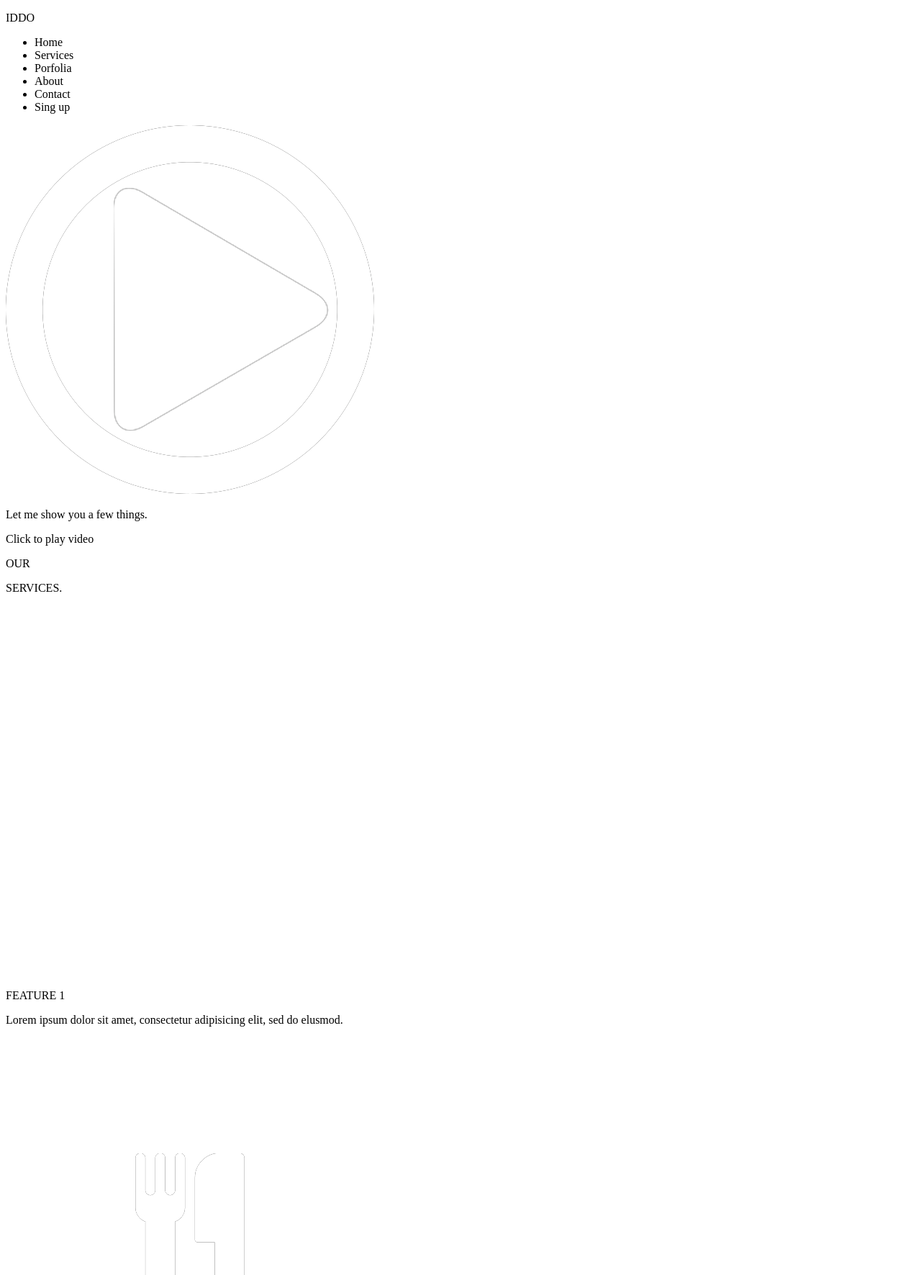
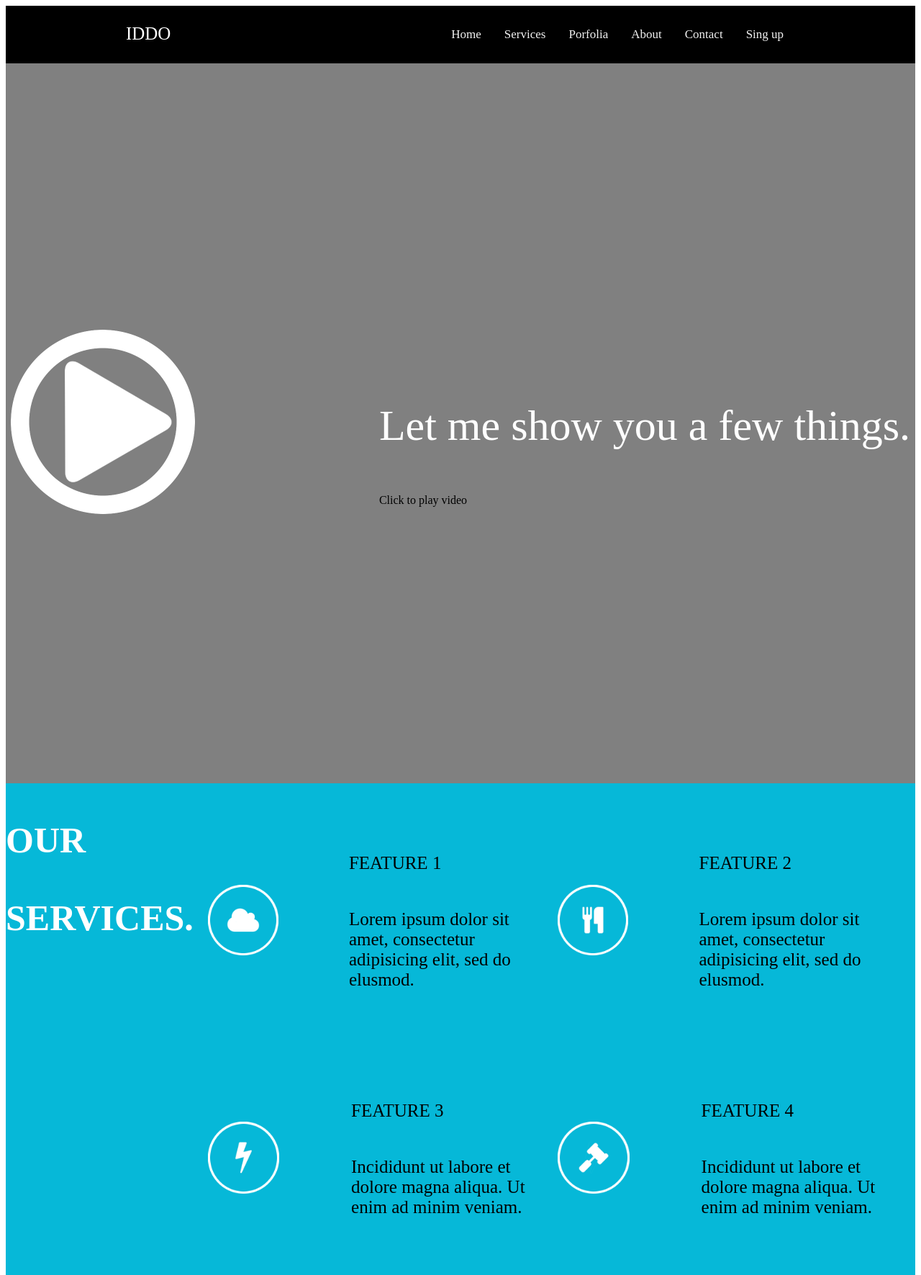
Before and after one commit to ArtyomButrim/BeginningsInFrontEnd, a plain HTML site: page index.html in a window 1280 px wide. Shown: the top 1771 px of the page at 72% size. Drawn offline with Linux system fonts and the light colour scheme.

Commit message:
Start make-up of site

```diff
--- /dev/null
+++ b/Style/style.css
@@ -0,0 +1,116 @@
+nav {
+    background-color: black;
+    overflow: hidden;
+}
+
+nav a {
+    float: left;
+    color: #f2f2f2;
+    text-align: center;
+    padding: 14px 16px;
+    text-decoration: none;
+    font-size: 17px;
+}
+
+nav a:hover {
+    background-color: white;
+    color: black;
+}
+
+nav a.active {
+    background-color: rgb(216, 216, 216);
+    color: black;
+}
+
+.sign_up_style {
+    margin-left: auto;
+}
+
+.nav_bar_style {
+    display: flex;
+    flex-direction: row;
+    justify-content: space-around;
+}
+
+.text_logo_style {
+    text-align: center;
+    color: white;
+    font-size: 25px;
+    display: inline-block;
+    vertical-align: middle;
+}
+
+.main_nav_style {
+    display: flex;
+    justify-content: space-around;
+}
+
+.video_content_style {
+    background-color: gray;
+    display: flex;
+    flex-direction: row;
+    justify-content: center;
+    align-items: center;
+    height: 1000px;
+}
+
+.video_content_style img {
+    width: 50%;
+}
+
+.video_content_text_style {
+    margin-top: 25px;
+    align-content: center;
+}
+
+.video_content_first_text_style {
+    font-size: 60px;
+    color: white;
+}
+
+.services_content_style {
+    display: flex;
+    background-color: rgb(6, 184, 216);
+    justify-content: space-around;
+    height: 700px;
+}
+
+.services_main_text_content_style {
+    color: white;
+    font-size: 50px;
+    font-weight: bold;
+}
+
+.services_content_style img {
+    width: 50%;
+}
+
+.feature_boxes_style {
+    display: grid;
+    grid-template-columns: repeat(2, 1fr);
+    grid-column-gap: 10px;
+    margin: 20px;
+}
+
+.feature_box_style {
+    display: flex;
+    flex-direction: row;
+    justify-content: space-around;
+    align-items: center;
+}
+
+.feature_box_text_style {
+    font-size: 25px;
+    display: flex;
+    flex-direction: column;
+}
+
+.dop_feature_content_style {
+    display: flex;
+    justify-content: center;
+    height: 250px;
+}
+
+.dop_feature_content_style img {
+    width: 25%;
+}
--- a/index.html
+++ b/index.html
@@ -4,35 +4,43 @@
 <head>
     <meta charset="UTF-8" />
     <title>IDDO Inc</title>
+    <link rel="stylesheet" href="Style/style.css" />
 </head>
 
 <body>
     <header>
-        <div>
+        <nav>
+            <div class="nav_bar_style">
+                <div class="text_logo_style">
                     <p>
                         IDDO
                     </p>
                 </div>
-
-        <nav>
+                <div>
                     <ul>
+                        <div class="main_nav_style">
                             <li><a>Home</a></li>
                             <li><a>Services</a></li>
                             <li><a>Porfolia</a></li>
                             <li><a>About</a></li>
                             <li><a>Contact</a></li>
+                            <div class="sign_up_style">
                                 <li><a>Sing up</a></li>
+                            </div>
+                        </div>
                     </ul>
+                </div>
+            </div>
         </nav>
     </header>
 
     <main>
-        <div>
+        <div class="video_content_style">
             <div>
                 <img src="Images/Play_image.png">
             </div>
-            <div>
-                <div>
+            <div class="video_content_text_style">
+                <div class="video_content_first_text_style">
                     <p>
                         Let me show you a few things.
                     </p>
@@ -43,8 +51,8 @@
             </div>
         </div>
 
-        <div>
-            <div>
+        <div class="services_content_style">
+            <div class="services_main_text_content_style">
                 <div>
                     <p>
                         OUR
@@ -56,12 +64,12 @@
                     </p>
                 </div>
             </div>
-            <div>
-                <div>
+            <div class="feature_boxes_style">
+                <div class="feature_box_style">
                     <div>
                         <img src="Images/cloud.png">
                     </div>
-                    <div>
+                    <div class="feature_box_text_style">
                         <div>
                             <p>
                                 FEATURE 1
@@ -74,11 +82,11 @@
                         </div>
                     </div>
                 </div>
-                <div>
+                <div class="feature_box_style">
                     <div>
                         <img src="Images/fork_and_knife.png">
                     </div>
-                    <div>
+                    <div class="feature_box_text_style">
                         <div>
                             <p>
                                 FEATURE 2
@@ -91,11 +99,11 @@
                         </div>
                     </div>
                 </div>
-                <div>
+                <div class="feature_box_style">
                     <div>
                         <img src="Images/lightning.png">
                     </div>
-                    <div>
+                    <div class="feature_box_text_style">
                         <div>
                             <p>
                                 FEATURE 3
@@ -108,11 +116,11 @@
                         </div>
                     </div>
                 </div>
-                <div>
+                <div class="feature_box_style">
                     <div>
                         <img src="Images/hammer.png">
                     </div>
-                    <div>
+                    <div class="feature_box_text_style">
                         <div>
                             <p>
                                 FEATURE 4
@@ -128,7 +136,7 @@
             </div>
         </div>
 
-        <div>
+        <div class="dop_feature_content_style">
             <div>
                 <img src="Images/light_bulb.png">
             </div>
```
Also changed, not shown: Style/style.sass (deleted). Lines whose indentation alone changed are shown as unchanged.
